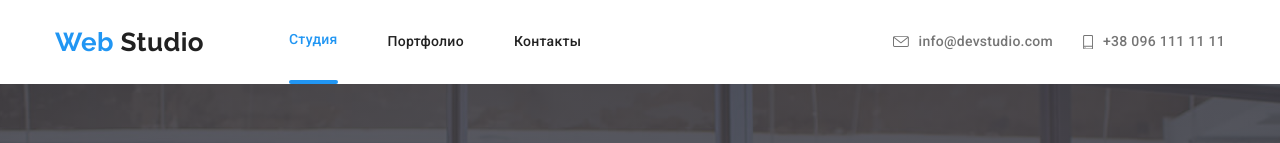
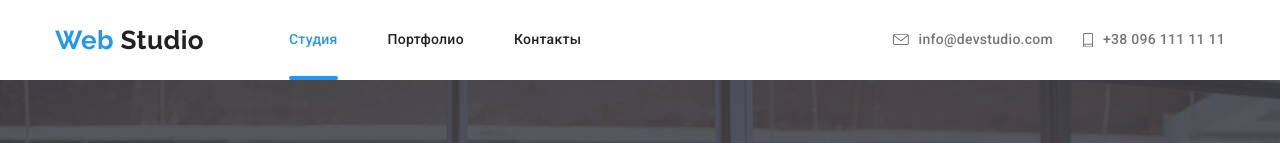
Before and after one commit to AnnSorokina/goit-markup-hw-05, a plain HTML site: page index.html in a window 1280 px wide. Shown: the top 143 px of the page. Drawn offline with nearby package versions, Linux system fonts and the light colour scheme.

Commit message:
fixed underlining in .site-menu-item

```diff
--- a/css/styles.css
+++ b/css/styles.css
@@ -119,6 +119,7 @@ menu {
 }
 
 .site-menu-ref {
+  position: relative;
   display: block;
 }
 
@@ -126,7 +127,10 @@ menu {
   color: var(--accent-text-color);
 }
 
-.current-page:after {
+.current-page .site-menu-ref:after {
+  position: absolute;
+  bottom: 0;
+
   display: block;
   content: "";
   width: 100%;
```
